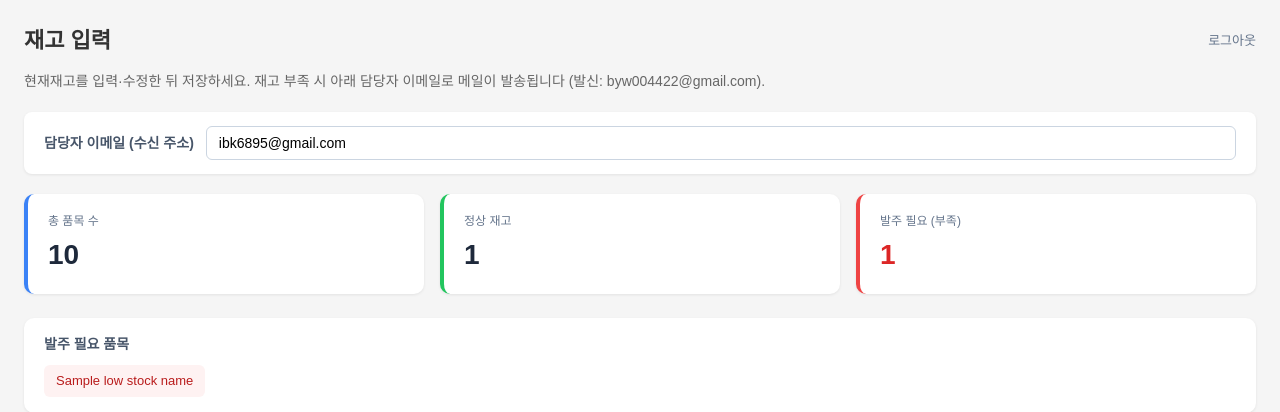
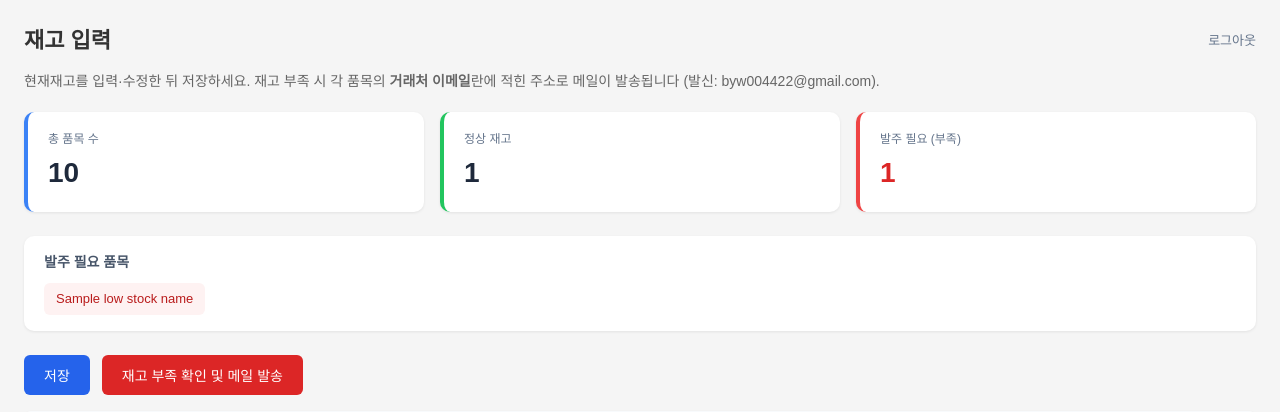
Before and after one commit to yw342/260312_mail, a Flask app: template templates/index.html in a window 1280 px wide. Shown: the top 412 px of the page. Run offline with Flask 3, Linux system fonts and the light colour scheme; the visitor is signed in with stand-in values (Sample User, id 1); the template is opened without the code that fills it: most values are stand-ins (such as "Sample title", 1, 10 or a date in 2020).

Commit message:
재고 부족 알림: 담당자 이메일 대신 품목별 거래처이메일로 발송
Made-with: Cursor

```diff
--- a/app.py
+++ b/app.py
@@ -385,11 +385,21 @@ def get_low_stock_from_items(items):
     return low
 
 
-def check_and_send_alert(recipient_email):
-    """재고 부족 확인 후 담당자(recipient_email)에게 메일 발송. Supabase/엑셀 공통, 1시간 내 발송 품목 제외."""
-    if not recipient_email or "@" not in str(recipient_email).strip():
-        return False, 0, "담당자 이메일을 입력하세요."
-    recipient_email = str(recipient_email).strip()
+def _group_low_stock_by_email(low_stock):
+    """재고 부족 품목을 거래처이메일별로 묶음. 유효한 이메일만."""
+    by_email = {}
+    for x in low_stock:
+        email = (x.get("거래처이메일") or "").strip()
+        if not email or "@" not in email:
+            continue
+        if email not in by_email:
+            by_email[email] = []
+        by_email[email].append(x)
+    return by_email
+
+
+def check_and_send_alert():
+    """재고 부족 확인 후 각 품목의 거래처이메일로 메일 발송(거래처별 1통). 1시간 내 발송 품목 제외."""
     if not alert.SENDER_PASSWORD:
         return False, 0, "INVENTORY_SENDER_PASSWORD 환경 변수(또는 .env) 설정 필요"
     try:
@@ -403,15 +413,21 @@ def check_and_send_alert(recipient_email):
         low_stock_to_send = [x for x in low_stock if (x.get("품목코드") or "").strip() not in sent_recently]
         if not low_stock_to_send:
             return False, 0, "1시간 내 발송된 품목만 있어 이번에는 발송하지 않았습니다."
-        subject, body = alert.build_email_body(
-            recipient_email, low_stock_to_send, alert.SENDER_EMAIL, all_to_one=True
-        )
-        alert.send_mail(
-            recipient_email, subject, body,
-            alert.SENDER_EMAIL, alert.SENDER_PASSWORD
-        )
-        append_email_record(recipient_email, low_stock_to_send)
-        return True, len(low_stock_to_send), None
+        by_email = _group_low_stock_by_email(low_stock_to_send)
+        if not by_email:
+            return False, 0, "발송할 품목에 유효한 거래처 이메일이 없습니다."
+        total_sent = 0
+        for to_email, items_for_email in by_email.items():
+            subject, body = alert.build_email_body(
+                to_email, items_for_email, alert.SENDER_EMAIL, all_to_one=True
+            )
+            alert.send_mail(
+                to_email, subject, body,
+                alert.SENDER_EMAIL, alert.SENDER_PASSWORD
+            )
+            append_email_record(to_email, items_for_email)
+            total_sent += len(items_for_email)
+        return True, total_sent, None
     except Exception as e:
         return False, 0, str(e)
 
@@ -424,18 +440,15 @@ def save():
     updates = data.get("updates") if isinstance(data, dict) else []
     if not updates:
         return jsonify({"ok": False, "message": "updates 배열 필요"}), 400
-    recipient_email = (data.get("recipient_email") or "").strip() if isinstance(data, dict) else ""
     try:
         if USE_SUPABASE:
             update_inventory_supabase(updates)
         else:
             update_excel_current_stock(updates)
-        email_sent, alert_count, alert_error = check_and_send_alert(recipient_email)
+        email_sent, alert_count, alert_error = check_and_send_alert()
         res = {"ok": True, "email_sent": email_sent, "alert_count": alert_count}
         if alert_error and email_sent is False and alert_count == 0:
             res["alert_error"] = alert_error
-        if email_sent:
-            res["to"] = recipient_email
         return jsonify(res)
     except Exception as e:
         return jsonify({"ok": False, "message": str(e)}), 500
@@ -443,15 +456,13 @@ def save():
 
 @app.route("/send-alert", methods=["POST"])
 def send_alert():
-    """재고 부족 확인 후 HTML에서 받은 담당자 이메일로 메일 발송."""
-    data = request.get_json(force=True, silent=True) or request.form or {}
-    recipient_email = (data.get("recipient_email") or "").strip()
-    email_sent, alert_count, error = check_and_send_alert(recipient_email)
+    """재고 부족 확인 후 각 품목의 거래처이메일로 메일 발송."""
+    email_sent, alert_count, error = check_and_send_alert()
     if error and not email_sent:
         return jsonify({"ok": False, "message": error}), 400
     if not email_sent:
         return jsonify({"ok": True, "sent": 0, "message": "재고 부족 품목 없음"})
-    return jsonify({"ok": True, "sent": 1, "count": alert_count, "to": recipient_email})
+    return jsonify({"ok": True, "sent": 1, "count": alert_count, "message": "거래처 이메일로 발송 완료"})
 
 
 if __name__ == "__main__":
--- a/templates/index.html
+++ b/templates/index.html
@@ -44,9 +44,6 @@
     .dashboard-summary .tags { display: flex; flex-wrap: wrap; gap: 8px; }
     .dashboard-summary .tag { background: #fef2f2; color: #b91c1c; padding: 6px 12px; border-radius: 6px; font-size: 13px; }
     .dashboard-summary .tag.none { background: #f0fdf4; color: #166534; }
-    .recipient-bar { background: #fff; border-radius: 8px; padding: 14px 20px; margin-bottom: 20px; box-shadow: 0 1px 3px rgba(0,0,0,0.08); display: flex; align-items: center; gap: 12px; flex-wrap: wrap; }
-    .recipient-bar label { font-weight: 600; color: #475569; }
-    .recipient-bar input[type="email"] { flex: 1; min-width: 220px; padding: 8px 12px; border: 1px solid #cbd5e1; border-radius: 6px; font-size: 14px; }
     .sent-recent { color: #059669; font-weight: 500; }
     .email-history { background: #fff; border-radius: 8px; padding: 20px; margin-top: 24px; box-shadow: 0 1px 3px rgba(0,0,0,0.08); }
     .email-history h3 { margin: 0 0 12px; font-size: 16px; color: #334155; }
@@ -60,12 +57,7 @@
     <h1>재고 입력</h1>
     <a href="{{ url_for('logout') }}" class="logout-link">로그아웃</a>
   </div>
-  <p class="sub">현재재고를 입력·수정한 뒤 저장하세요. 재고 부족 시 아래 담당자 이메일로 메일이 발송됩니다 (발신: byw004422@gmail.com).</p>
-
-  <div class="recipient-bar">
-    <label for="recipientEmail">담당자 이메일 (수신 주소)</label>
-    <input type="email" id="recipientEmail" value="ibk6895@gmail.com" placeholder="예: ibk6895@gmail.com" />
-  </div>
+  <p class="sub">현재재고를 입력·수정한 뒤 저장하세요. 재고 부족 시 각 품목의 <strong>거래처 이메일</strong>란에 적힌 주소로 메일이 발송됩니다 (발신: byw004422@gmail.com).</p>
 
   <section class="dashboard" aria-label="재고 현황 대시보드">
     <div class="dashboard-card total">
@@ -181,10 +173,7 @@
       el.style.display = "block";
     }
 
-    function getRecipientEmail() { return (document.getElementById("recipientEmail").value || "").trim(); }
-
     document.getElementById("btnSave").onclick = function () {
-      var recipientEmail = getRecipientEmail();
       var rows = document.querySelectorAll(".table-wrap tbody tr");
       var updates = [];
       rows.forEach(function (tr) {
@@ -202,13 +191,13 @@
       fetch("/save", {
         method: "POST",
         headers: { "Content-Type": "application/json" },
-        body: JSON.stringify({ updates: updates, recipient_email: recipientEmail })
+        body: JSON.stringify({ updates: updates })
       })
         .then(function (r) { return r.json(); })
         .then(function (data) {
           if (data.ok) {
             if (data.email_sent && data.alert_count) {
-              showMsg("저장되었습니다. 재고 부족 품목(" + data.alert_count + "건)으로 담당자(" + (data.to || recipientEmail) + ")에게 메일을 자동 발송했습니다.", false);
+              showMsg("저장되었습니다. 재고 부족 품목 " + data.alert_count + "건을 거래처 이메일로 자동 발송했습니다.", false);
             } else if (data.alert_error) {
               showMsg("저장되었습니다. 단, 메일 자동 발송 실패: " + data.alert_error, true);
             } else {
@@ -224,11 +213,10 @@
 
     document.getElementById("btnAlert").onclick = function () {
       this.disabled = true;
-      var recipientEmail = getRecipientEmail();
       fetch("/send-alert", {
         method: "POST",
         headers: { "Content-Type": "application/json" },
-        body: JSON.stringify({ recipient_email: recipientEmail })
+        body: JSON.stringify({})
       })
         .then(function (r) { return r.json(); })
         .then(function (data) {
@@ -236,7 +224,7 @@
             if (data.sent === 0) {
               showMsg("재고 부족 품목이 없습니다.", false);
             } else {
-              showMsg("메일 발송 완료: " + (data.to || recipientEmail) + " (" + (data.count || 0) + "건)", false);
+              showMsg("메일 발송 완료: 거래처 이메일로 " + (data.count || 0) + "건 발송했습니다.", false);
             }
           } else {
             showMsg(data.message || "발송 실패", true);
```
